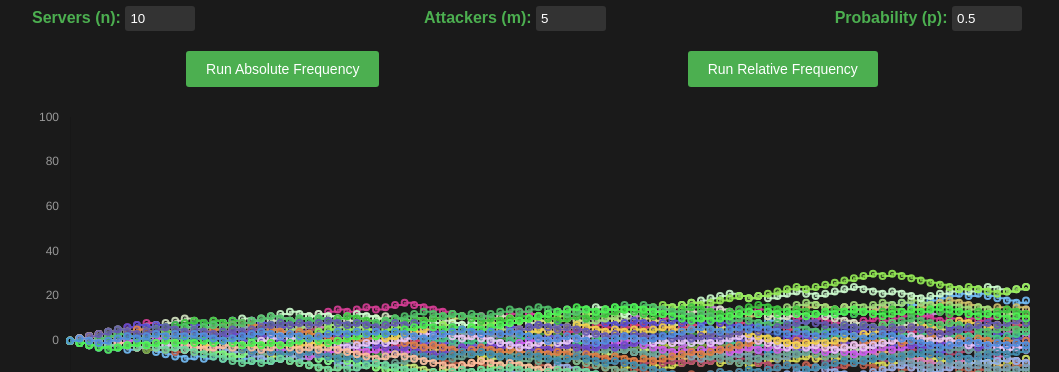
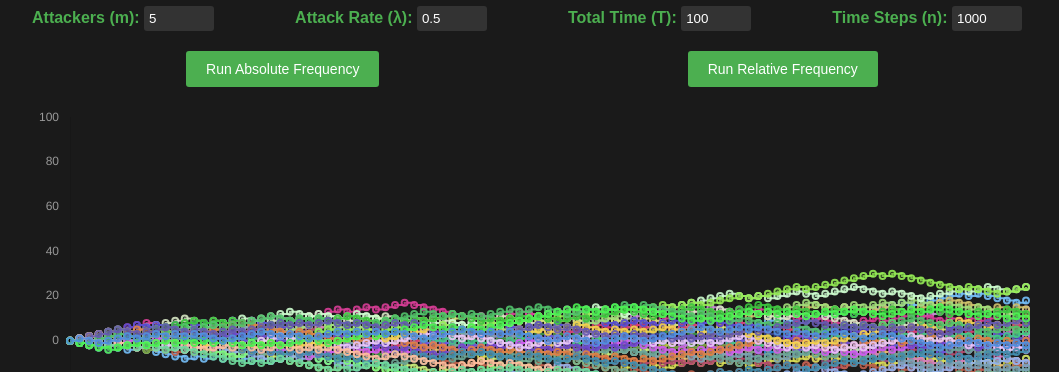
Before and after one commit to AchilleLauro/statistics2024-homework2, a plain HTML site: page index.html in a window 1280 px wide. Shown: the part 728-1100 px from the top of the page, without its empty margins (108-1167 px from the left). Drawn offline with nearby package versions, Linux system fonts and the light colour scheme.

Commit message:
Update index.html

```diff
--- a/index.html
+++ b/index.html
@@ -36,16 +36,20 @@
 
     <form id="configForm">
         <div>
-            <label for="serverCount">Servers (n):</label>
-            <input type="number" id="serverCount" value="10" min="1" required>
-        </div>
-        <div>
             <label for="hackerCount">Attackers (m):</label>
             <input type="number" id="hackerCount" value="5" min="1" required>
         </div>
         <div>
-            <label for="penetrationProb">Probability (p):</label>
-            <input type="number" id="penetrationProb" value="0.5" step="0.1" min="0" max="1" required>
+            <label for="attackRate">Attack Rate (λ):</label>
+            <input type="number" id="attackRate" value="0.5" step="0.01" min="0" required>
+        </div>
+        <div>
+            <label for="totalTime">Total Time (T):</label>
+            <input type="number" id="totalTime" value="100" min="1" required>
+        </div>
+        <div>
+            <label for="timeSteps">Time Steps (n):</label>
+            <input type="number" id="timeSteps" value="1000" min="1" required>
         </div>
     </form>
 
```
